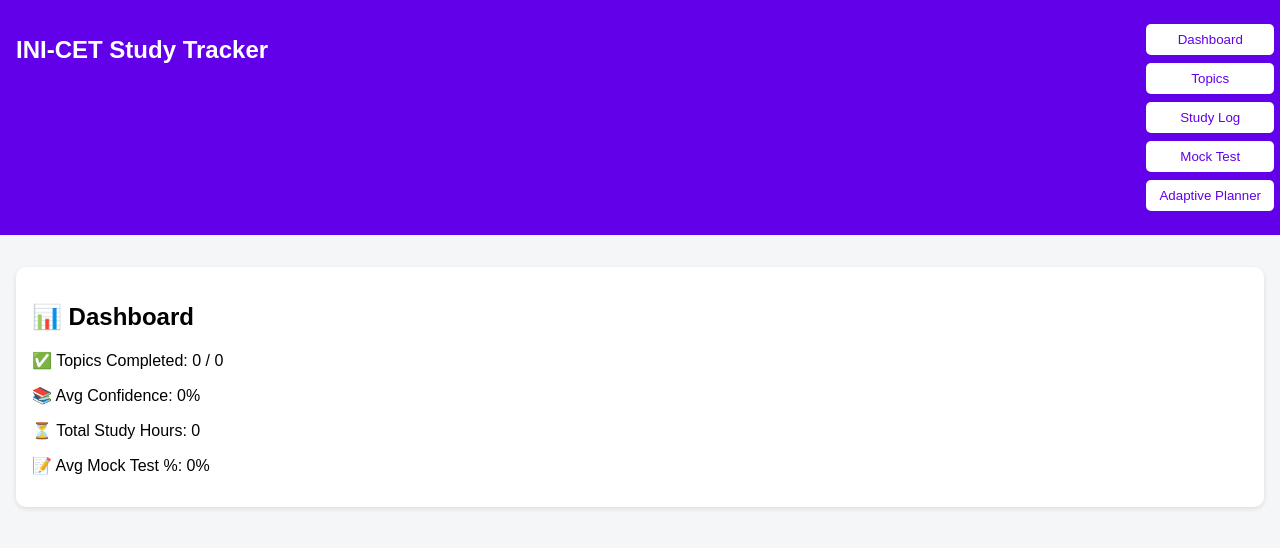
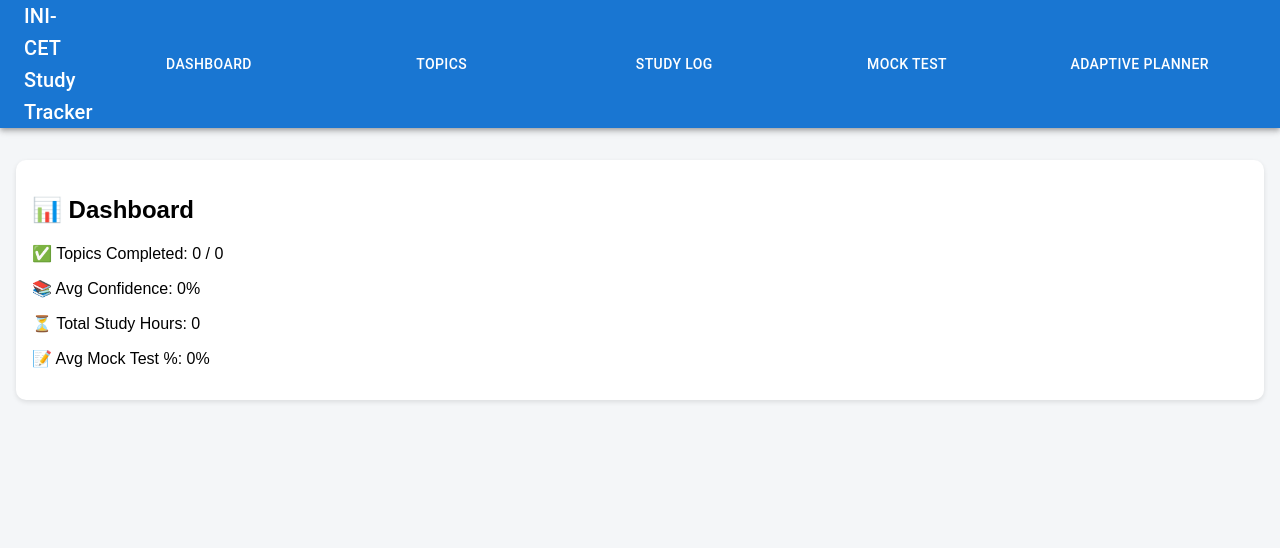
Before and after one commit to Krishna1997-coder/inicet-tracker, a React (Vite) app: page / in a window 1280 px wide. Shown: the top 548 px of the page. Built offline with nearby package versions, Linux system fonts and the light colour scheme; no server answers.

Commit message:
Update Navbar.jsx

```diff
--- a/src/Components/Navbar.jsx
+++ b/src/Components/Navbar.jsx
@@ -1,41 +1,32 @@
 import React from "react";
+import AppBar from "@mui/material/AppBar";
+import Toolbar from "@mui/material/Toolbar";
+import Button from "@mui/material/Button";
+import Typography from "@mui/material/Typography";
 
 export default function Navbar({ setActiveTab }) {
   return (
-    <nav className="navbar bg-blue-600 text-white px-4 py-3">
-      <h1 className="text-xl font-bold">INI-CET Study Tracker</h1>
-      <div>
-        <button
-          onClick={() => setActiveTab("dashboard")}
-          className="text-white hover:bg-blue-700 px-3 py-2 rounded"
-        >
+    <AppBar position="static" color="primary">
+      <Toolbar>
+        <Typography variant="h6" sx={{ flexGrow: 1 }}>
+          INI-CET Study Tracker
+        </Typography>
+        <Button color="inherit" onClick={() => setActiveTab("dashboard")}>
           Dashboard
-        </button>
-        <button
-          onClick={() => setActiveTab("topics")}
-          className="text-white hover:bg-blue-700 px-3 py-2 rounded"
-        >
+        </Button>
+        <Button color="inherit" onClick={() => setActiveTab("topics")}>
           Topics
-        </button>
-        <button
-          onClick={() => setActiveTab("studylog")}
-          className="text-white hover:bg-blue-700 px-3 py-2 rounded"
-        >
+        </Button>
+        <Button color="inherit" onClick={() => setActiveTab("studylog")}>
           Study Log
-        </button>
-        <button
-          onClick={() => setActiveTab("mocktest")}
-          className="text-white hover:bg-blue-700 px-3 py-2 rounded"
-        >
+        </Button>
+        <Button color="inherit" onClick={() => setActiveTab("mocktest")}>
           Mock Test
-        </button>
-        <button
-          onClick={() => setActiveTab("adaptive")}
-          className="text-white hover:bg-blue-700 px-3 py-2 rounded"
-        >
+        </Button>
+        <Button color="inherit" onClick={() => setActiveTab("adaptive")}>
           Adaptive Planner
-        </button>
-      </div>
-    </nav>
+        </Button>
+      </Toolbar>
+    </AppBar>
   );
 }
```
